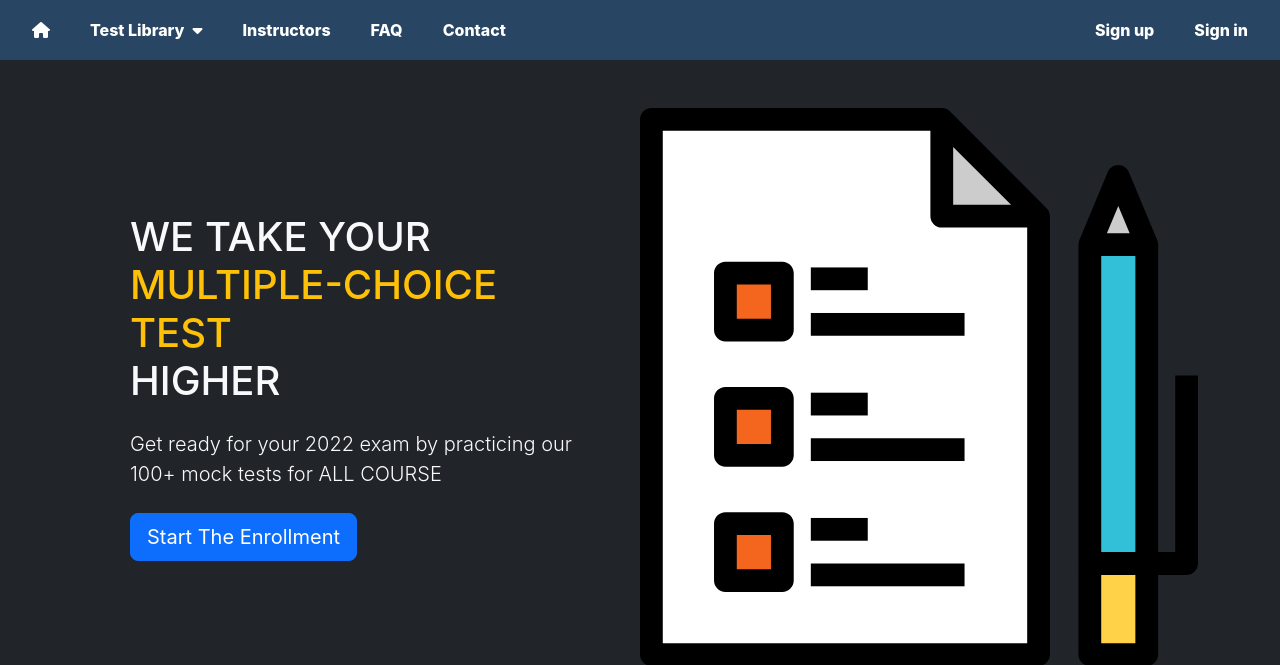
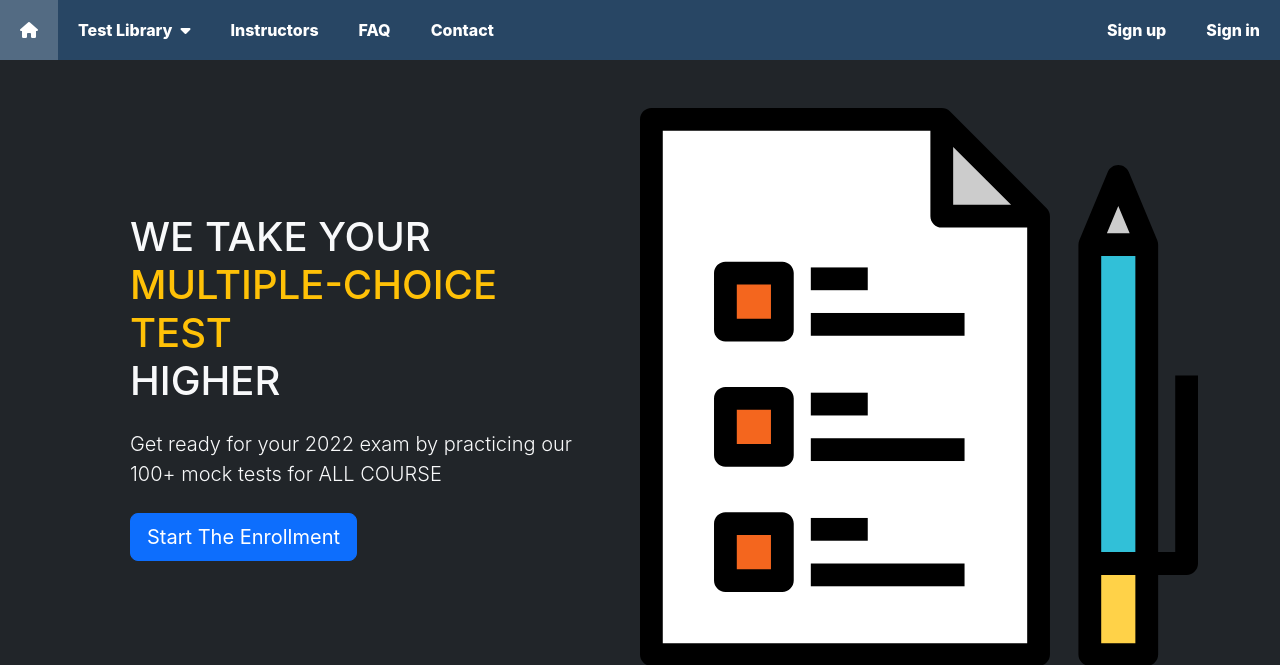
Before and after one commit to duync2006/Multiplechoice-Test-Website, a PHP site: page / in a window 1280 px wide; the page is wider, and only the part inside the window is pictured. Shown: the top 665 px of that part. Run offline with PHP 8.4, Linux system fonts and the light colour scheme; some libraries are stand-ins or nearby versions.

Commit message:
fix margin of navbar

```diff
--- a/src/css/header.css
+++ b/src/css/header.css
@@ -18,8 +18,12 @@ code {
     padding: 0;
 }
 
+#nav .container-fluid {
+    padding: 0 !important;
+}
+
 #nav .navbar-toggler {
-    margin: 8px 0;
+    margin: 8px 12px;
 }
 
 #nav li a {
```
